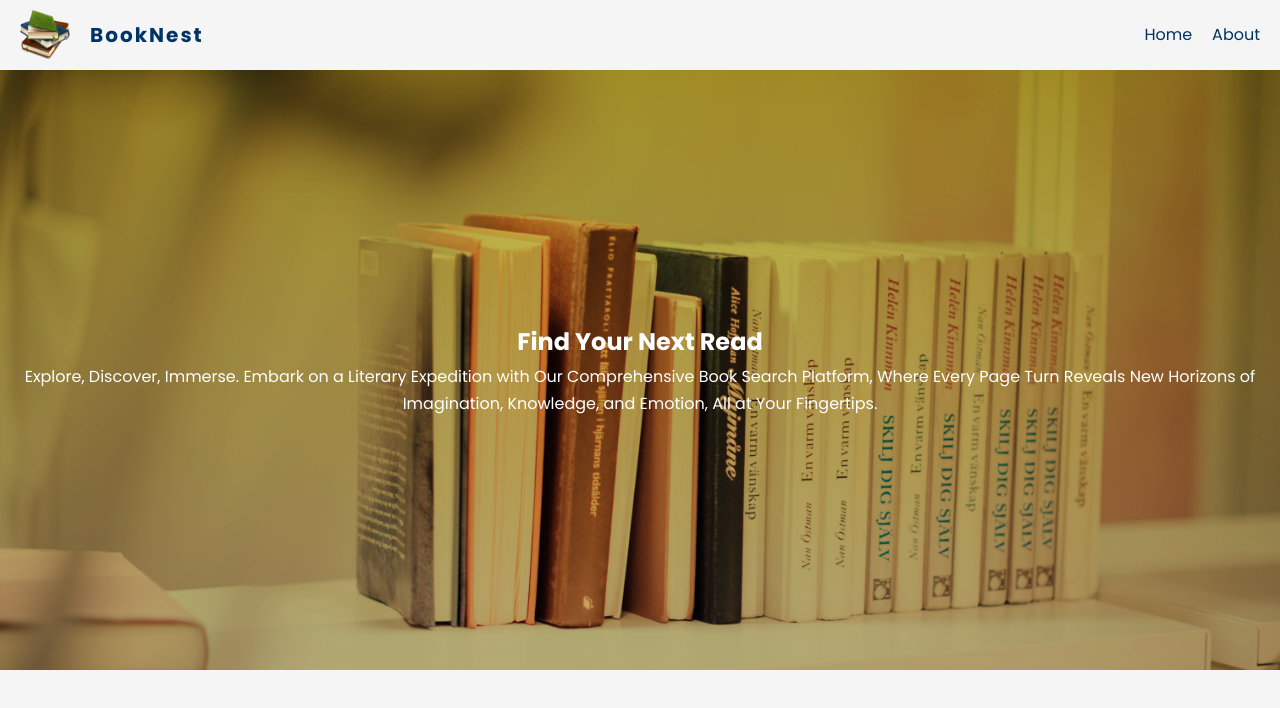
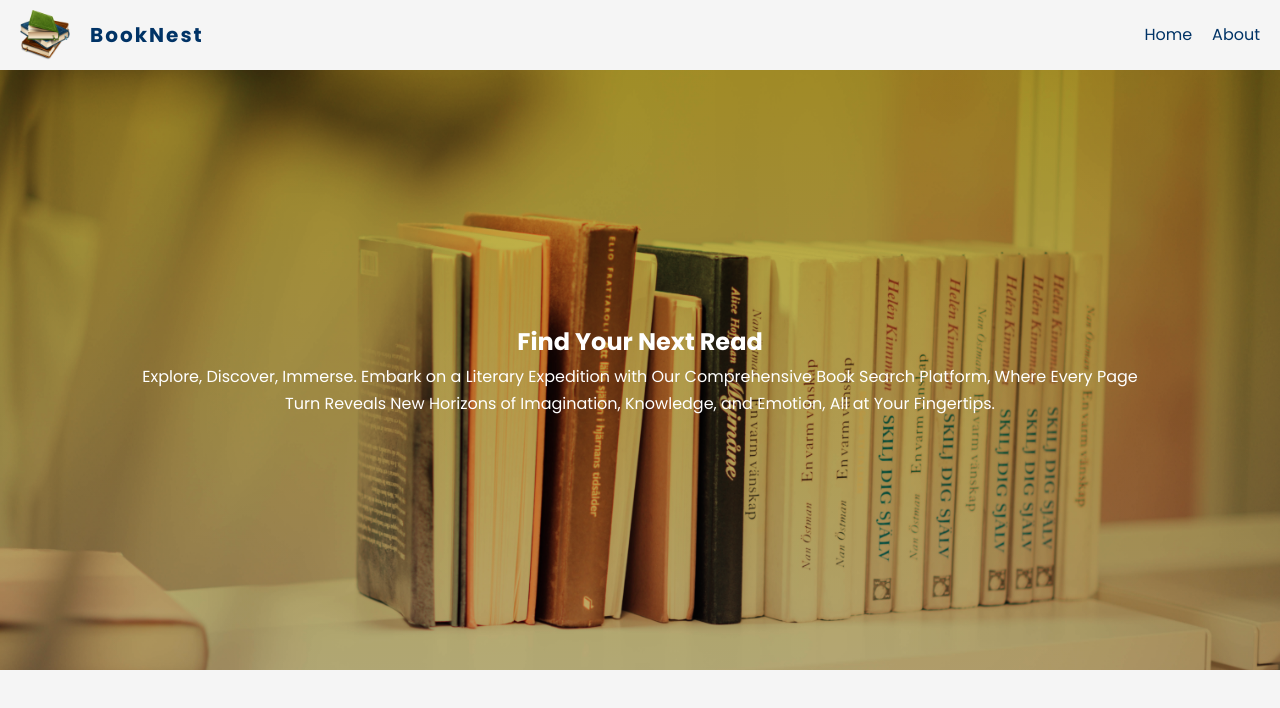
Before and after one commit to ayezabashir/BookNest-SearchBooks, a React (Vite) app: page / in a window 1280 px wide. Shown: the top 708 px of the page. Built offline with nearby package versions, Linux system fonts and the light colour scheme.

Commit message:
initial commit

```diff
--- a/index.html
+++ b/index.html
@@ -4,7 +4,7 @@
     <meta charset="UTF-8" />
     <link rel="icon" type="image/svg+xml" href="/book.png" />
     <meta name="viewport" content="width=device-width, initial-scale=1.0" />
-    <title>BookSite - Search Books</title>
+    <title>BookNest - Search Books</title>
   </head>
   <body>
     <div id="root"></div>
--- a/src/App.scss
+++ b/src/App.scss
@@ -124,6 +124,9 @@ input {
       justify-content: center;
       align-items: center;
       text-align: center;
+      p {
+        max-width: 1000px;
+      }
     }
   }
 }
```
